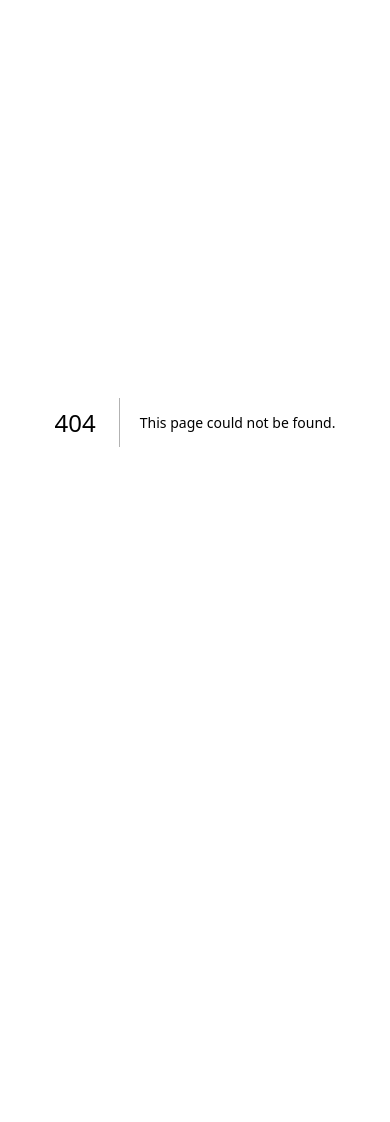
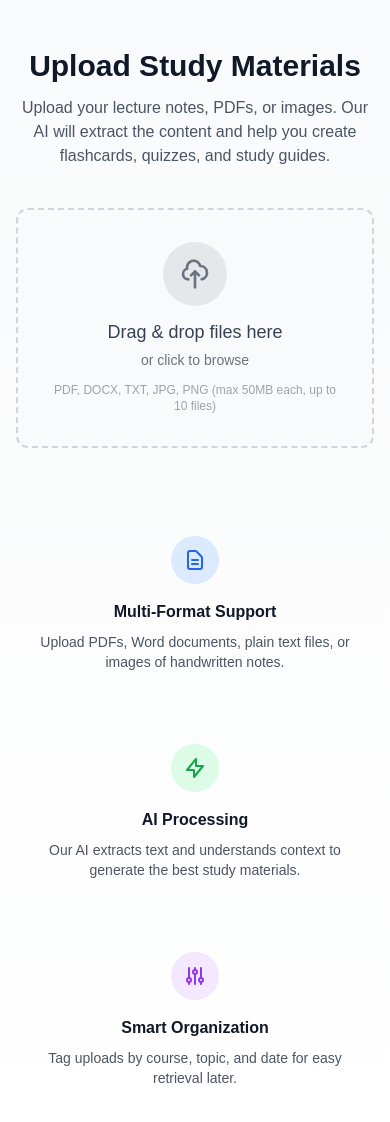
Before and after one commit to Sakeeb91/StudySync, a Next.js app in the folder apps/web/: page /upload in a window 390 px wide. Before the commit this address had no page. Shown: the top 1122 px of the page. Before the commit the page ends 844 px from the top, so only its background shows below. Built offline with nearby package versions, Linux system fonts and the light colour scheme.

Commit message:
feat(web): add upload page with feature highlights (SSC-6)
- Create upload page at /upload route
- Integrate FileUploader component
- Add feature highlights section (multi-format, AI processing, organization)
- Style with gradient background and responsive layout

```diff
--- /dev/null
+++ b/apps/web/src/app/upload/page.tsx
@@ -0,0 +1,75 @@
+'use client';
+
+import FileUploader from '@/components/upload/FileUploader';
+
+export default function UploadPage() {
+  const handleUploadComplete = (files: Array<{
+    id: string;
+    fileName: string;
+    fileType: string;
+    fileSize: number;
+    processingStatus: string;
+  }>) => {
+    console.log('Files uploaded:', files);
+    // TODO: Navigate to processing status or show success message
+  };
+
+  return (
+    <div className="min-h-screen bg-gradient-to-b from-gray-50 to-white py-12 px-4">
+      <div className="max-w-4xl mx-auto">
+        {/* Header */}
+        <div className="text-center mb-10">
+          <h1 className="text-3xl font-bold text-gray-900 mb-3">
+            Upload Study Materials
+          </h1>
+          <p className="text-gray-600 max-w-xl mx-auto">
+            Upload your lecture notes, PDFs, or images. Our AI will extract the content
+            and help you create flashcards, quizzes, and study guides.
+          </p>
+        </div>
+
+        {/* Upload Component */}
+        <FileUploader onUploadComplete={handleUploadComplete} />
+
+        {/* Features */}
+        <div className="mt-16 grid grid-cols-1 md:grid-cols-3 gap-6">
+          <div className="text-center p-6">
+            <div className="w-12 h-12 bg-blue-100 rounded-full flex items-center justify-center mx-auto mb-4">
+              <svg className="w-6 h-6 text-blue-600" fill="none" stroke="currentColor" viewBox="0 0 24 24">
+                <path strokeLinecap="round" strokeLinejoin="round" strokeWidth={2} d="M9 12h6m-6 4h6m2 5H7a2 2 0 01-2-2V5a2 2 0 012-2h5.586a1 1 0 01.707.293l5.414 5.414a1 1 0 01.293.707V19a2 2 0 01-2 2z" />
+              </svg>
+            </div>
+            <h3 className="font-semibold text-gray-900 mb-2">Multi-Format Support</h3>
+            <p className="text-sm text-gray-600">
+              Upload PDFs, Word documents, plain text files, or images of handwritten notes.
+            </p>
+          </div>
+
+          <div className="text-center p-6">
+            <div className="w-12 h-12 bg-green-100 rounded-full flex items-center justify-center mx-auto mb-4">
+              <svg className="w-6 h-6 text-green-600" fill="none" stroke="currentColor" viewBox="0 0 24 24">
+                <path strokeLinecap="round" strokeLinejoin="round" strokeWidth={2} d="M13 10V3L4 14h7v7l9-11h-7z" />
+              </svg>
+            </div>
+            <h3 className="font-semibold text-gray-900 mb-2">AI Processing</h3>
+            <p className="text-sm text-gray-600">
+              Our AI extracts text and understands context to generate the best study materials.
+            </p>
+          </div>
+
+          <div className="text-center p-6">
+            <div className="w-12 h-12 bg-purple-100 rounded-full flex items-center justify-center mx-auto mb-4">
+              <svg className="w-6 h-6 text-purple-600" fill="none" stroke="currentColor" viewBox="0 0 24 24">
+                <path strokeLinecap="round" strokeLinejoin="round" strokeWidth={2} d="M12 6V4m0 2a2 2 0 100 4m0-4a2 2 0 110 4m-6 8a2 2 0 100-4m0 4a2 2 0 110-4m0 4v2m0-6V4m6 6v10m6-2a2 2 0 100-4m0 4a2 2 0 110-4m0 4v2m0-6V4" />
+              </svg>
+            </div>
+            <h3 className="font-semibold text-gray-900 mb-2">Smart Organization</h3>
+            <p className="text-sm text-gray-600">
+              Tag uploads by course, topic, and date for easy retrieval later.
+            </p>
+          </div>
+        </div>
+      </div>
+    </div>
+  );
+}
```
